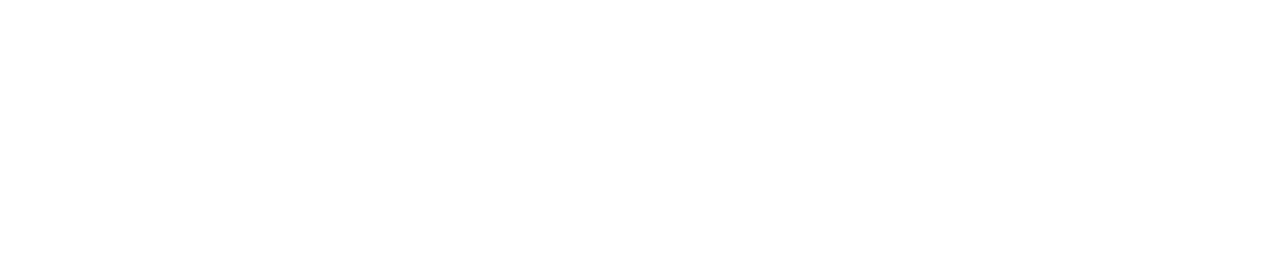
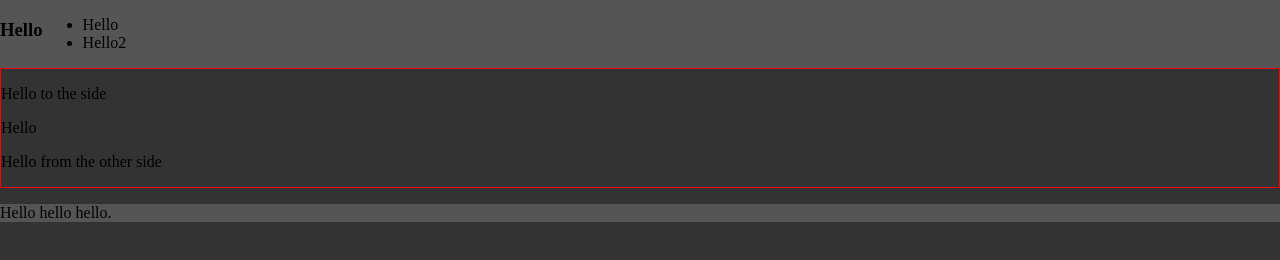
Before and after one commit to EddieKodeHode/idle-clicker, a plain HTML site: page index.html in a window 1280 px wide. Drawn offline with Linux system fonts and the light colour scheme.

Commit message:
CSS stuff

```diff
--- a/index.html
+++ b/index.html
@@ -4,9 +4,37 @@
     <meta charset="UTF-8">
     <meta http-equiv="X-UA-Compatible" content="IE=edge">
     <meta name="viewport" content="width=device-width, initial-scale=1.0">
-    <title>Document</title>
+    <title>Home</title>
+    <link rel="stylesheet" href="styles/style.css">
 </head>
 <body>
+    <header>
+        <h3>Hello</h3>
+        <nav>
+            <ul>
+                <li>Hello</li>
+                <li>Hello2</li>
+            </ul>
+        </nav>
+    </header>
+<!------------------------------------------>
+    <main>
+        <div class="col-side">
+            <p>Hello to the side</p>
+        </div>
+        <div id="col-main">
+            <p>Hello</p>
 
+        </div>
+        <div class="col-side">
+            <p>Hello from the other side</p>
+
+        </div>
+    </main>
+<!------------------------------------------>
+    <footer>
+        <p>Hello hello hello.</p>
+
+    </footer>
 </body>
 </html>
--- a/styles/style.css
+++ b/styles/style.css
@@ -0,0 +1,32 @@
+:root {
+    --main-color: #555;
+    --sec-color: #333;
+    --tert-color: #777;
+}
+
+body {
+    margin: 0;
+    padding: 0;
+    background-color: var(--sec-color);
+}
+
+/* Header code */
+
+header {
+    display: flex;
+    background-color: var(--main-color);
+
+}
+
+/* Main code */
+
+main {
+    border: 1px solid red;
+
+}
+
+/* Footer */
+
+footer {
+    background-color: var(--main-color);
+}
```
